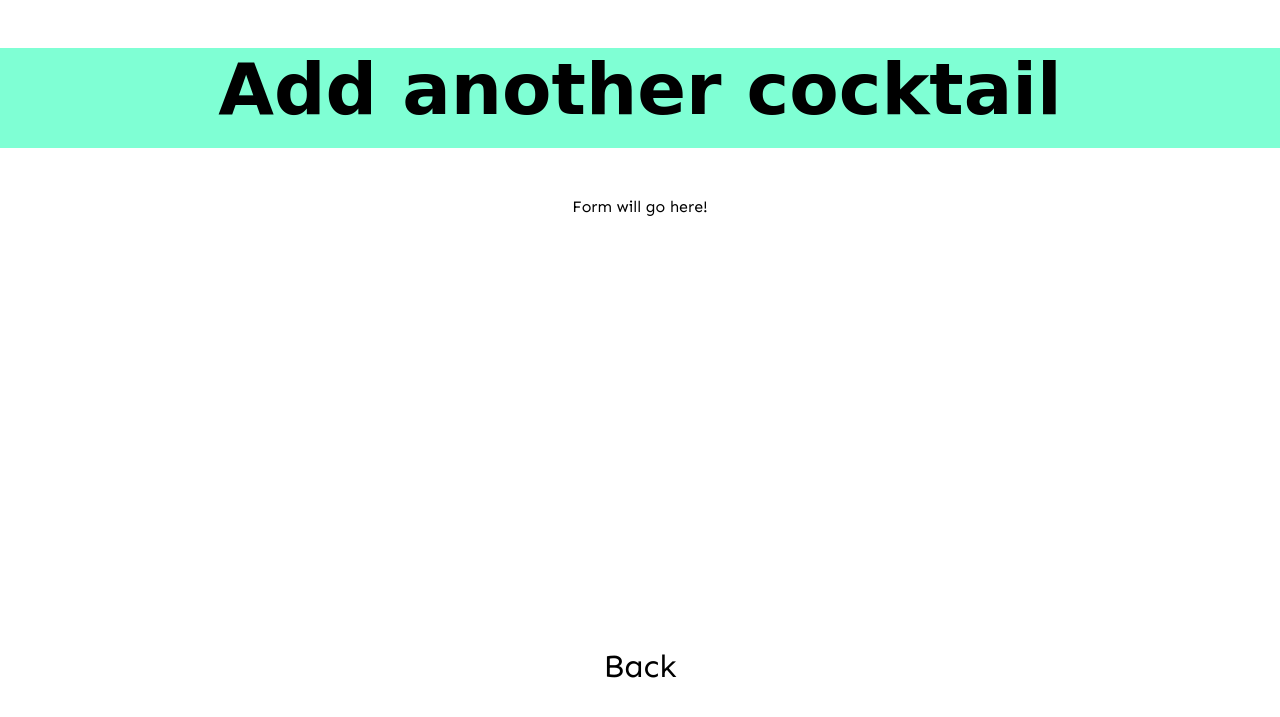
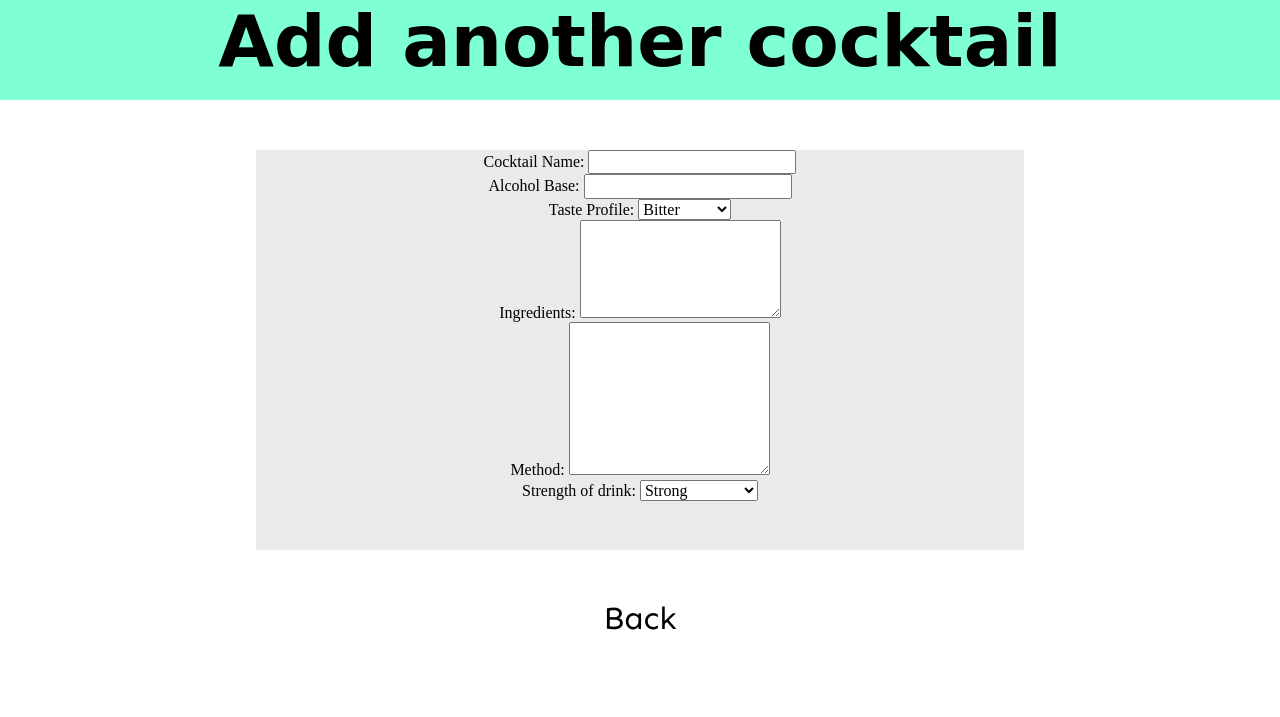
Before and after one commit to Hannahrey/collectors-task, a PHP site: page /add_item.php in a window 1280 px wide. Shown: the top 717 px of the page. Run offline with PHP 8.4, Linux system fonts and the light colour scheme; some web fonts are replaced.

Commit message:
creating form on frontend

```diff
--- a/add_item.php
+++ b/add_item.php
@@ -14,7 +14,34 @@
     </header>
 
     <div class="form_container">
-        <p> Form will go here! </p>
+		<form method="post">
+			<label for "name">Cocktail Name: </label>
+			<input type="text" id="name" name="name" required/><br>
+			<label for "alcohol_base">Alcohol Base: </label>
+			<input type="text" id="alcohol_base" name="alcohol_base" required/><br>
+			<label for "taste_profile">Taste Profile: </label>
+			<select id="taste_profile" name="taste_profile" size="1">
+				<option value="bitter">Bitter</option>
+				<option value="sweet">Sweet</option>
+				<option value="fruity">Fruity</option>
+				<option value="refreshing">Refreshing</option>
+				<option value="sour">Sour</option>
+			</select><br>
+			<label for "ingredients">Ingredients: </label>
+			<textarea id="ingredients" name="ingredients" rows="5" cols="20"></textarea><br>
+			<label for "method">Method: </label>
+			<textarea id="method" name="method" rows="8" cols="20"></textarea><br>
+			<label for "strength">Strength of drink: </label>
+			<select id="strength" name="strength" size="1">
+				<option value="bitter">Strong</option>
+				<option value="sweet">Medium</option>
+				<option value="fruity">Weak</option>
+				<option value="refreshing">Non-Alcoholic</option>
+			</select><br>
+
+
+
+		</form>
     </div>
 
     <div class="container_link">
@@ -23,3 +50,12 @@
 
 </body>
 </html>
+
+
+<!-- <form method="post">
+    <label for="username">Username:</label><br>
+    <input type="text" id="username" name="username" required/><br>
+    <label for="password">Password:</label><br>
+    <input type="password" id="password" name="password" required/><br>
+    <input type="submit"/>
+    </form> -->
--- a/style.css
+++ b/style.css
@@ -11,6 +11,7 @@ h1, h2 {
 
 h1 {
     font-size: 4.5rem;
+    margin: 0;
 }
 
 h2 {
@@ -91,7 +92,9 @@ ul {
 /* add item page, the container holding the form section */
 .form_container {
     height: 400px;
-    width: 100%;
-    margin-bottom: 50px;
+    width: 60%;
+    margin: 0 auto 50px auto;
+
     text-align: center;
+    background-color: #eaeaea;
 }
```
